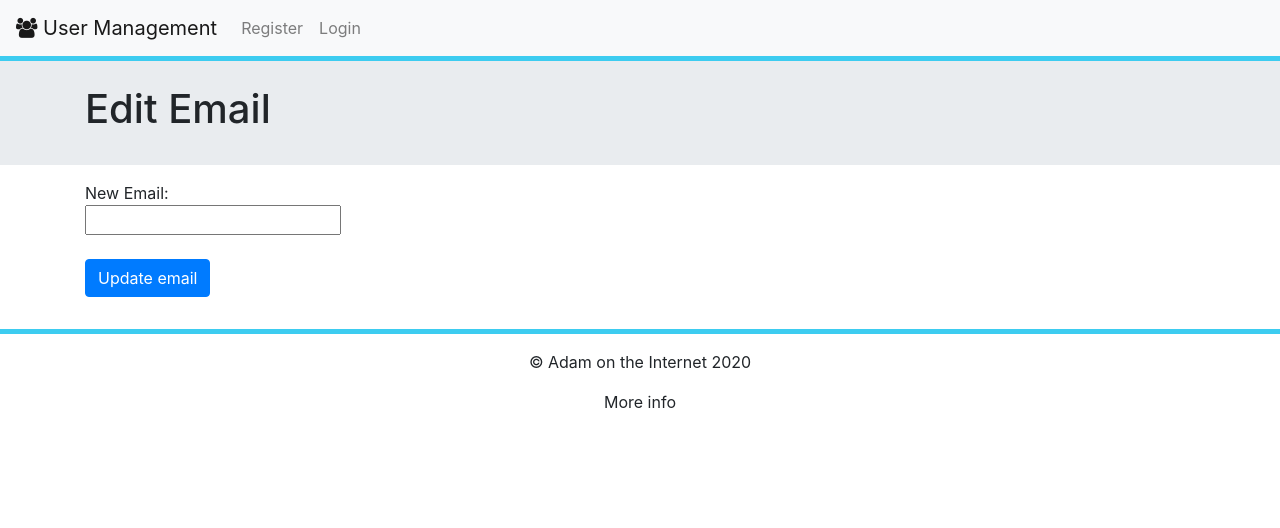
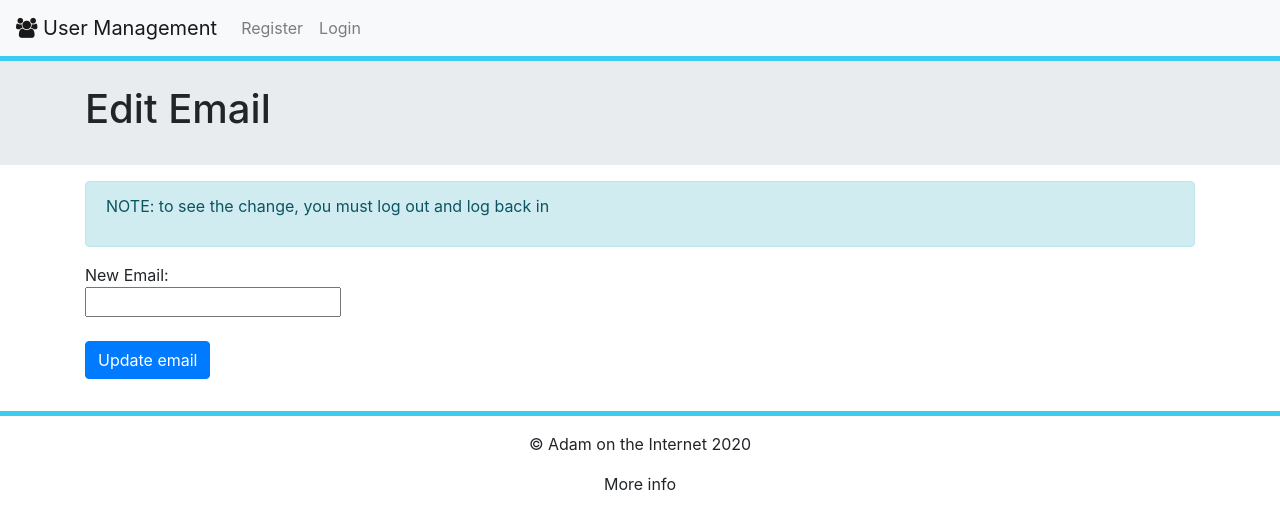
Before and after one commit to adam-on-the-internet/user-management-ui, an Angular app: page /profile-edit-email in a window 1280 px wide. Shown: the top 528 px of the page. Built offline with nearby package versions, Linux system fonts and the light colour scheme.

Commit message:
fix edit self email

```diff
--- a/src/app/components/profile-edit-email/profile-edit-email.component.html
+++ b/src/app/components/profile-edit-email/profile-edit-email.component.html
@@ -13,6 +13,9 @@
 <div class="container">
   <div class="row">
     <div class="col-md-12 my-3">
+      <div class="alert alert-info">
+        <p>NOTE: to see the change, you must log out and log back in</p>
+      </div>
       <form>
         <section id="email">
           New Email:
```
